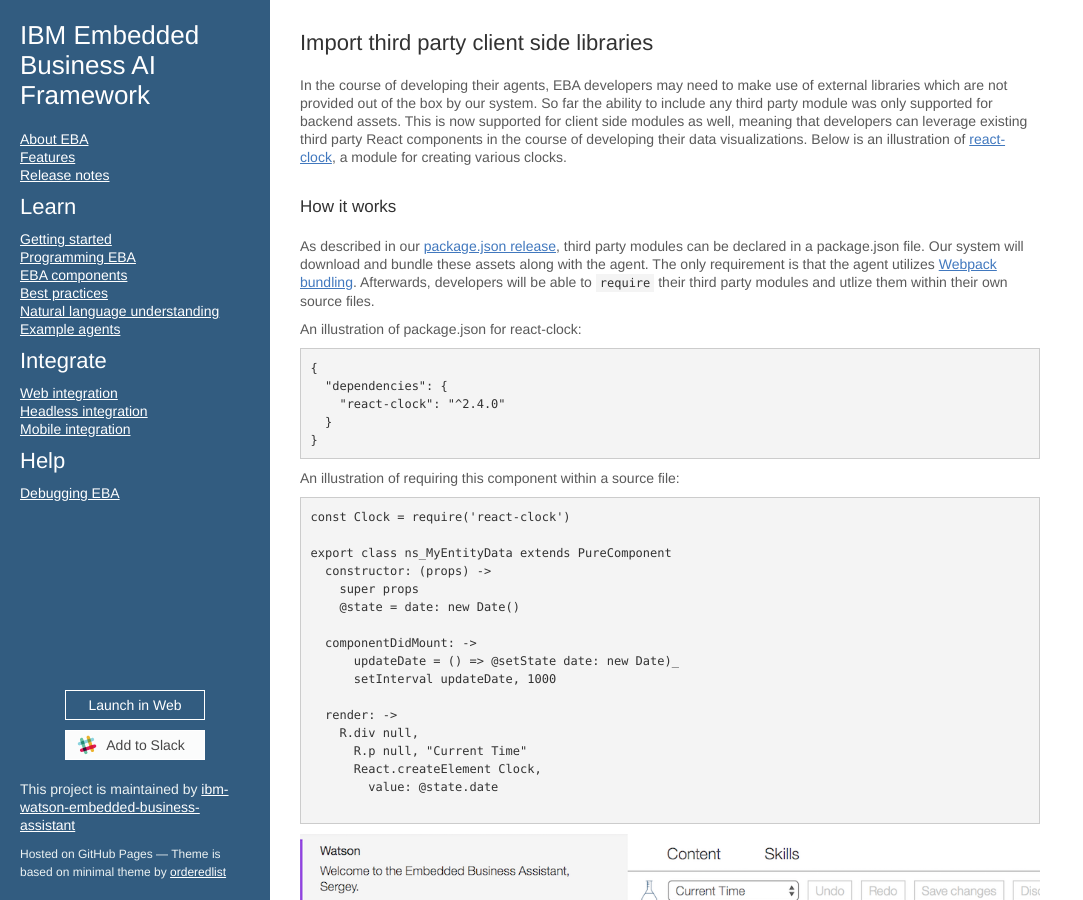
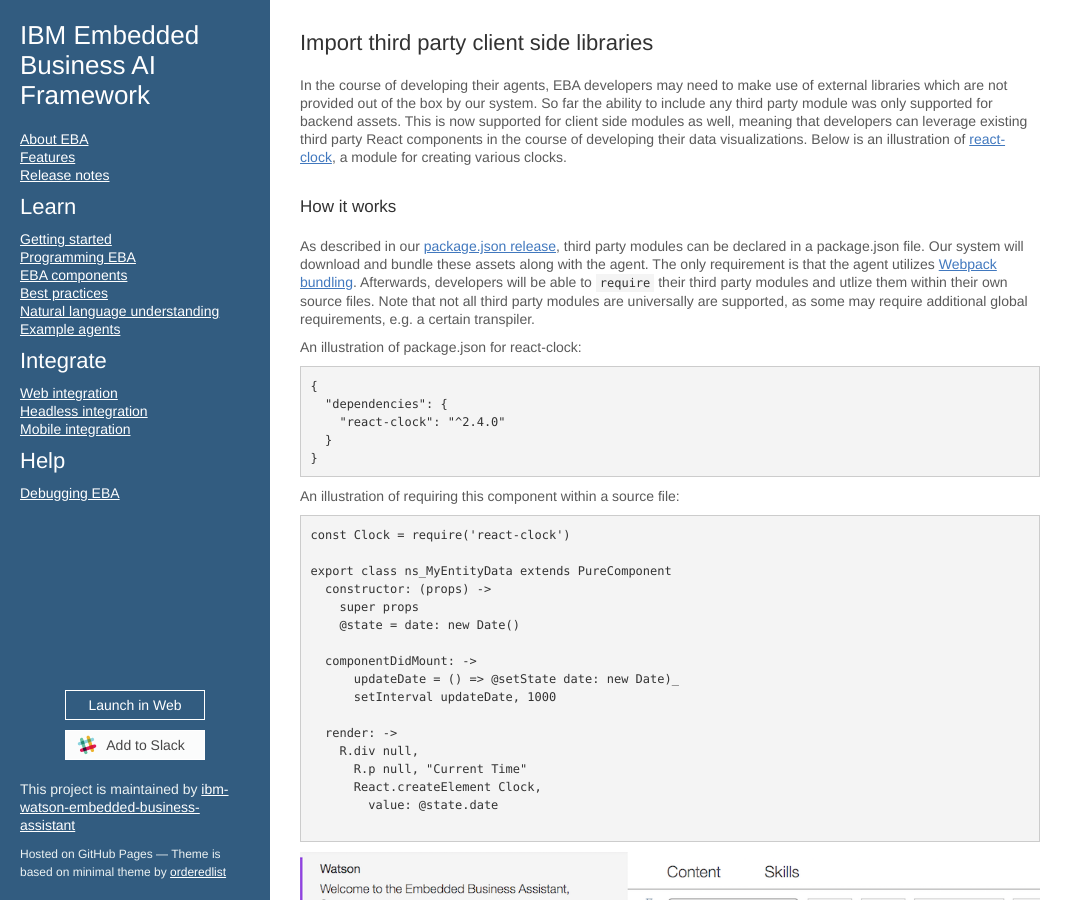
Before and after one commit to ibm-watson-embedded-business-assistant/eba-example-agents, a Jekyll site: the page built from release/blogs/ExternalFrontendPackages.md, in a window 1280 px wide and 900 px high. Shown: the whole window, without its empty margins (0-1083 px from the left). Built offline with Jekyll 4.4.1, drawn with Linux system fonts in a browser that asks for light colours; our own code applies the rules of GitHub Pages for plain Markdown files.

Commit message:
Update ExternalFrontendPackages.md

```diff
--- a/release/blogs/ExternalFrontendPackages.md
+++ b/release/blogs/ExternalFrontendPackages.md
@@ -5,7 +5,7 @@
 
 ### How it works
 
-As described in our [package.json release](Packagejson.md), third party modules can be declared in a package.json file. Our system will download and bundle these assets along with the agent. The only requirement is that the agent utilizes [Webpack bundling](WebpackAssets.md). Afterwards, developers will be able to `require` their third party modules and utlize them within their own source files.
+As described in our [package.json release](Packagejson.md), third party modules can be declared in a package.json file. Our system will download and bundle these assets along with the agent. The only requirement is that the agent utilizes [Webpack bundling](WebpackAssets.md). Afterwards, developers will be able to `require` their third party modules and utlize them within their own source files. Note that not all third party modules are universally are supported, as some may require additional global requirements, e.g. a certain transpiler.
 
 An illustration of package.json for react-clock:
 
```
